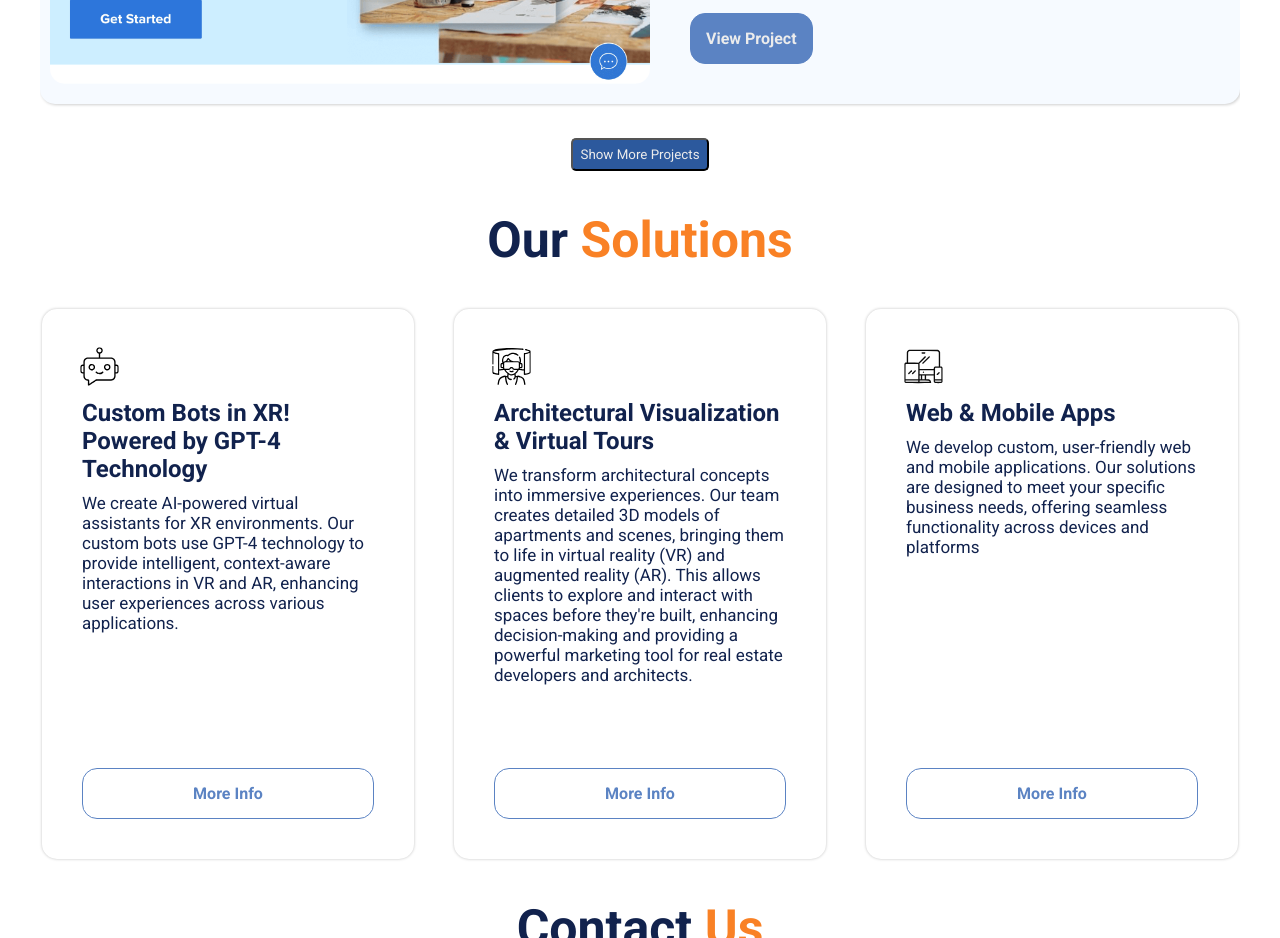
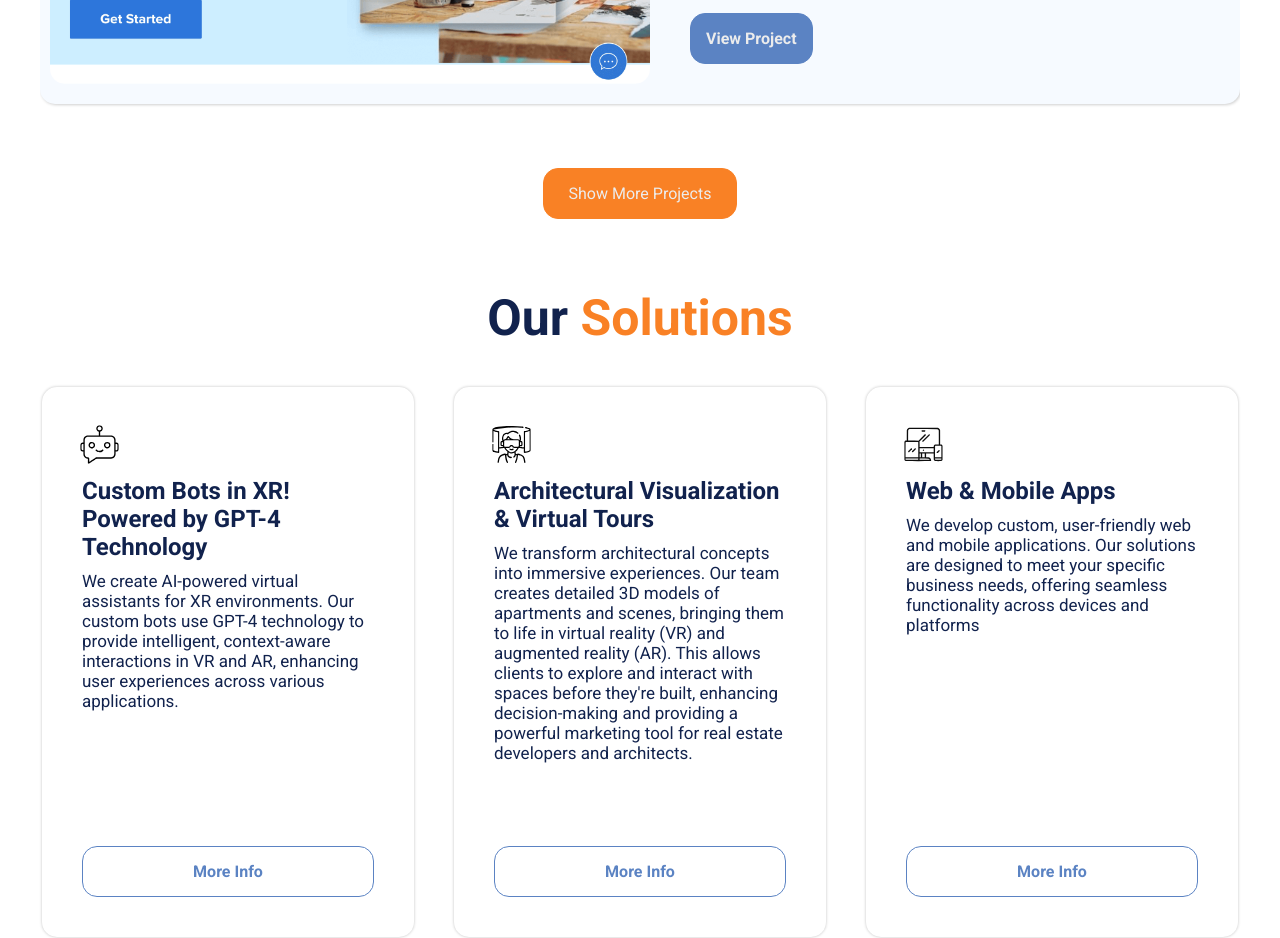
Before and after one commit to rabeeqiblawi/portfolio-nextjs, a Next.js app: page / in a window 1280 px wide. Shown: the part 1360-2298 px from the top of the page. Built offline with nearby package versions, Linux system fonts and the light colour scheme.

Commit message:
Update show more projects button

```diff
--- a/src/app/Home.module.css
+++ b/src/app/Home.module.css
@@ -39,14 +39,23 @@
     /* width: 100%; */
     margin: 20px auto;
     overflow: hidden;
-    transition: max-height 2s ease;
-  }
+    transition: max-height 1s ease;
+}
 
 
-.showMoreContaner button{
-    padding: 7px;
-    border-radius: 5px;
-    background-color: var(--btn-blue-1);
+.showMoreContainer button {
+    padding: 15px 25px;
+    border-radius: 15px;
+    margin: 30px auto;
+    border:1px solid var(--btn-orange);
+    font-size: 16px;
+    background-color: var(--btn-orange);
     color: var(--text-light);
     cursor: pointer;
-  }
+    transition: 0.2s;
+}
+
+.showMoreContainer button:hover {
+    background: transparent;
+    color: var(--btn-orange);
+}
--- a/src/app/page.js
+++ b/src/app/page.js
@@ -63,7 +63,7 @@ export default function Home() {
                   />
                 ))}
               </div>
-              <div className={styles.showMoreContaner}>
+              <div className={styles.showMoreContainer}>
                 <button onClick={showMore}>
                   {!showMoreProjects ? "Show More Projects" : "Show Less Projects"}
                 </button>
```
